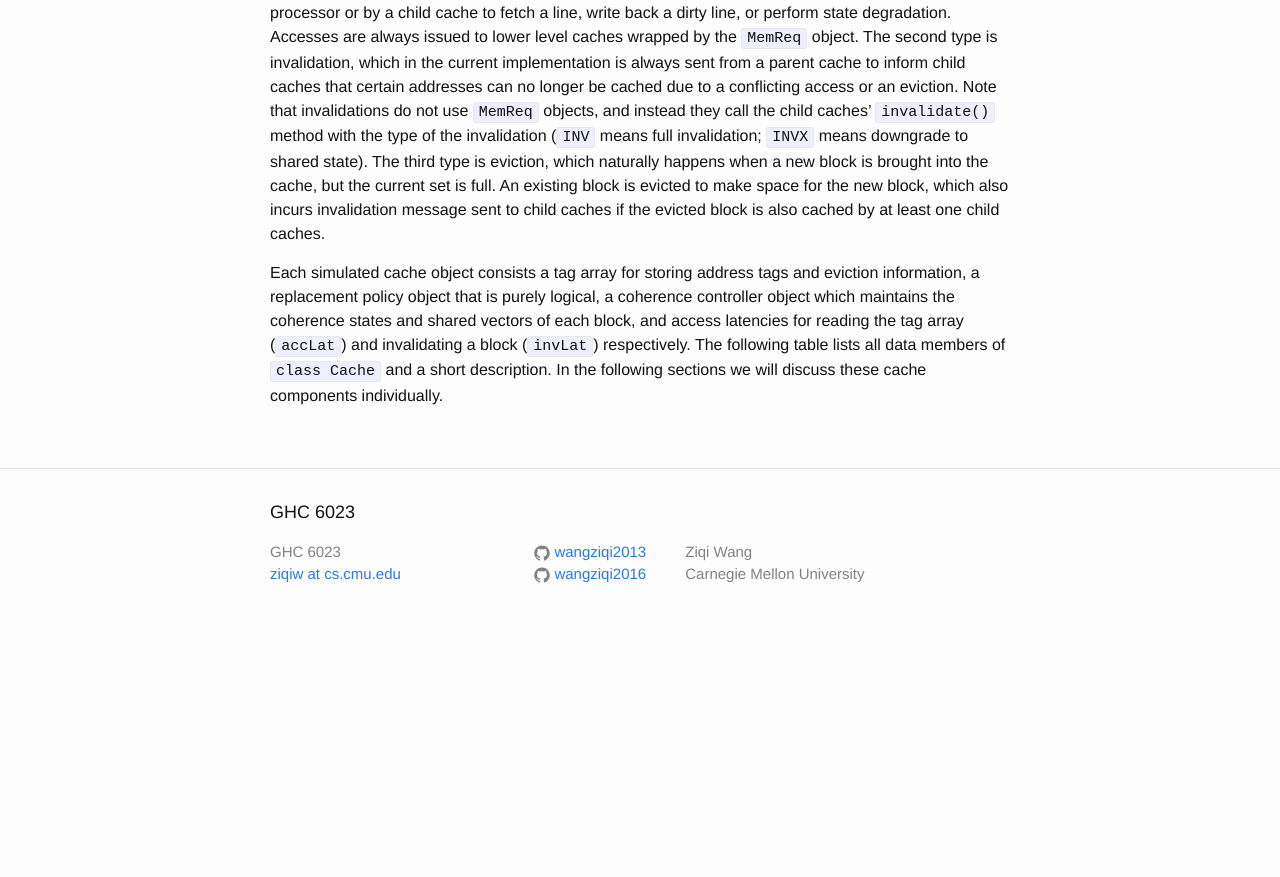
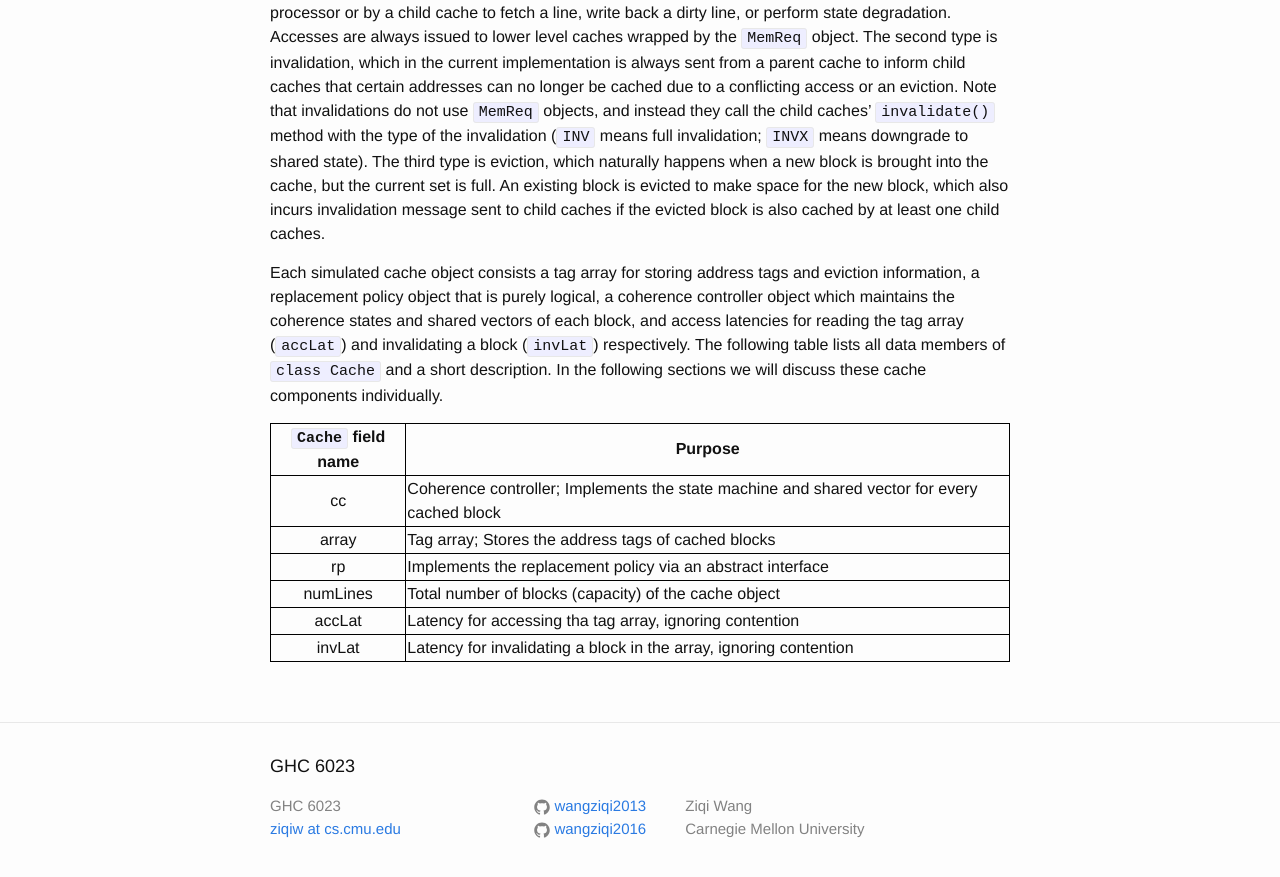
Before and after one commit to wangziqi2013/wangziqi2013.github.io, a Jekyll site: the page built from _posts/2019-12-24-understand-zsim-cc-sim.markdown, in a window 1280 px wide and 900 px high, scrolled down 3858 px. Shown: the top 877 px of the window. Built offline with Jekyll 4.4.1, drawn with Linux system fonts in a browser that asks for light colours; before the commit the page ends 4504 px from its top, so only the background shows below that.

Commit message:
Adding table

```diff
--- a/_posts/2019-12-24-understand-zsim-cc-sim.markdown
+++ b/_posts/2019-12-24-understand-zsim-cc-sim.markdown
@@ -155,3 +155,13 @@ object that is purely logical, a coherence controller object which maintains the
 each block, and access latencies for reading the tag array (`accLat`) and invalidating a block (`invLat`) respectively.
 The following table lists all data members of `class Cache` and a short description. In the following sections we will
 discuss these cache components individually.
+
+| `Cache` field name | Purpose |
+|:--------------:|-----------|
+| cc | Coherence controller; Implements the state machine and shared vector for every cached block |
+| array | Tag array; Stores the address tags of cached blocks |
+| rp | Implements the replacement policy via an abstract interface |
+| numLines | Total number of blocks (capacity) of the cache object |
+| accLat | Latency for accessing tha tag array, ignoring contention |
+| invLat | Latency for invalidating a block in the array, ignoring contention |
+{:.mbtablestyle}
```
